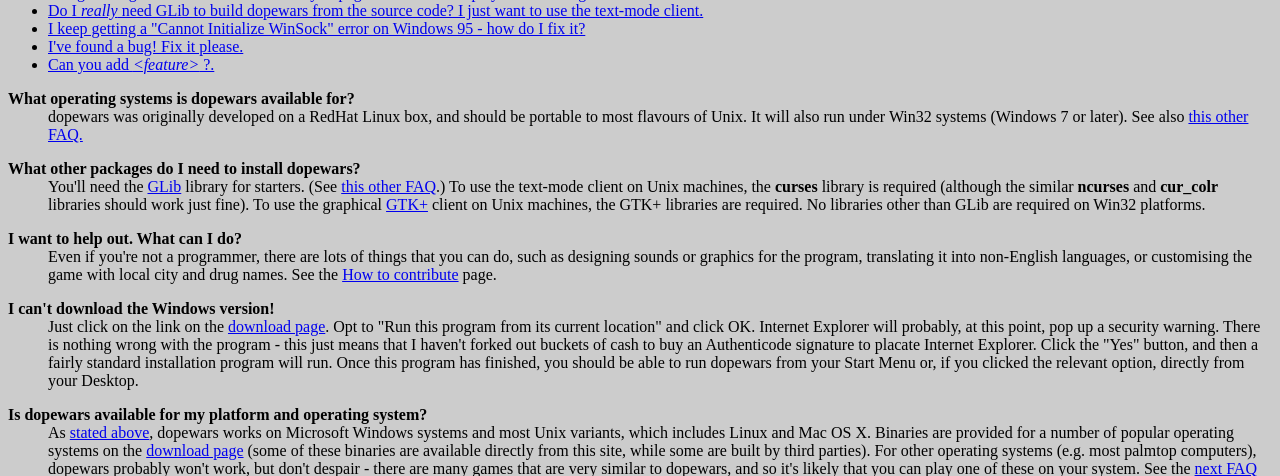
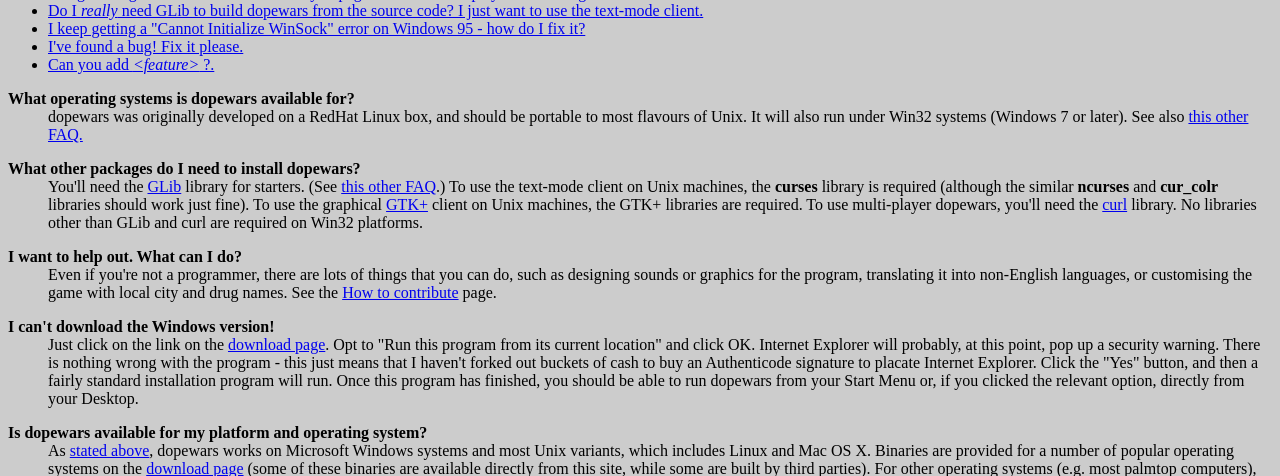
Before and after one commit to benmwebb/dopewars-website, a PHP site: page /faq.php in a window 1280 px wide. Shown: the part 292-768 px from the top of the page. Run offline with PHP 8.4, Linux system fonts and the light colour scheme; data that the repository does not hold is empty; some libraries are stand-ins or nearby versions.

Commit message:
Curl is needed for multi-player

```diff
--- a/faq.php
+++ b/faq.php
@@ -44,8 +44,9 @@ text-mode client on Unix machines, the <b>curses</b> library is
 required (although the similar <b>ncurses</b> and <b>cur_colr</b>
 libraries should work just fine). To use the graphical
 <a href="http://www.gtk.org/">GTK+</a> client on Unix machines, the GTK+
-libraries are required. No libraries other than GLib are required on Win32
-platforms.<p /></dd>
+libraries are required. To use multi-player dopewars, you'll need the
+<a href="https://curl.se/download.html">curl</a> library. No libraries other
+than GLib and curl are required on Win32 platforms.<p /></dd>
 
 <dt><a id="help"><b>I want to help out. What can I do?</b></a></dt>
 <dd>Even if you're not a programmer, there are lots of things that you can
```
